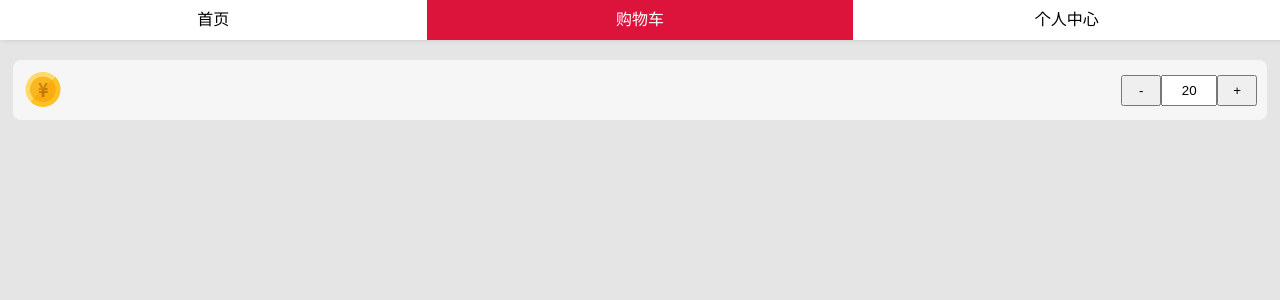
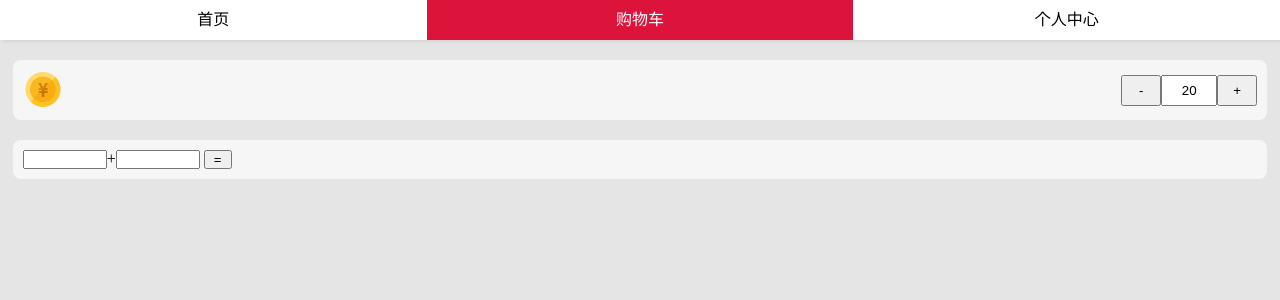
Before and after one commit to AllenMRbai/diy-webpack-for-react, a React app: page /main/shoppingCart in a window 1280 px wide. Shown: the top 300 px of the page. Built offline with nearby package versions, Linux system fonts and the light colour scheme.

Commit message:
add babel plugin for supporting dynamic import

```diff
--- /dev/null
+++ b/src/lib/utils.js
@@ -0,0 +1,7 @@
+export function plus(a, b) {
+  return a + b;
+}
+
+export function minus(a, b) {
+  return a - b;
+}
--- a/src/pages/ShoppingCart.jsx
+++ b/src/pages/ShoppingCart.jsx
@@ -1,4 +1,4 @@
-import React, { Component } from "react";
+import React, { Component, Fragment } from "react";
 import { connect } from "react-redux";
 import { addOneAsync, removeOneAsync } from "../store/counter.redux";
 import "./ShoppingCart.scss";
@@ -10,8 +10,27 @@ import goldIcon from "../assets/gold-icon.svg";
   { addOneAsync, removeOneAsync }
 )
 class ShoppingCart extends Component {
+  state = {
+    num1: "",
+    num2: "",
+    sum: ""
+  };
+
+  plus = () => {
+    // 测试code spliting
+    import("../lib/utils.js").then(({ plus }) => {
+      this.setState(preState => {
+        return {
+          sum: plus(Number(preState.num1), Number(preState.num2))
+        };
+      });
+    });
+  };
+
   render() {
+    const { num1, num2, sum } = this.state;
     return (
+      <Fragment>
         <div className="cart-item flex--between">
           <img className="gold-icon" src={goldIcon} alt="金币" />
           <Counter
@@ -20,6 +39,45 @@ class ShoppingCart extends Component {
             onRemove={this.props.removeOneAsync}
           />
         </div>
+        <div className="cart-item">
+          <label htmlFor="num1">
+            <input
+              style={{ width: 80 }}
+              value={num1}
+              onChange={evt => {
+                this.setState({
+                  num1: evt.target.value
+                });
+              }}
+              name="num1"
+              type="text"
+            />
+          </label>
+          <span>+</span>
+          <label htmlFor="num2">
+            <input
+              style={{ width: 80 }}
+              value={num2}
+              onChange={evt => {
+                this.setState({
+                  num2: evt.target.value
+                });
+              }}
+              name="num2"
+              type="text"
+            />
+          </label>
+          <button
+            style={{ padding: "0 8px", marginLeft: "4px" }}
+            onClick={this.plus}
+            type="button"
+          >
+
+            =
+          </button>
+          <span style={{ padding: "0 8px", marginLeft: "4px" }}>{sum}</span>
+        </div>
+      </Fragment>
     );
   }
 }
```
Also changed, not shown: .babelrc. Lines whose indentation alone changed are shown as unchanged.
